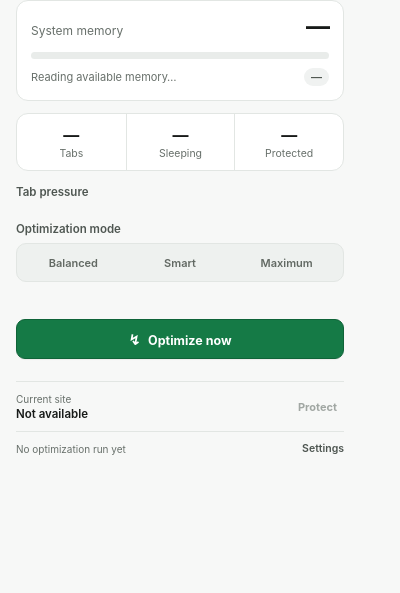
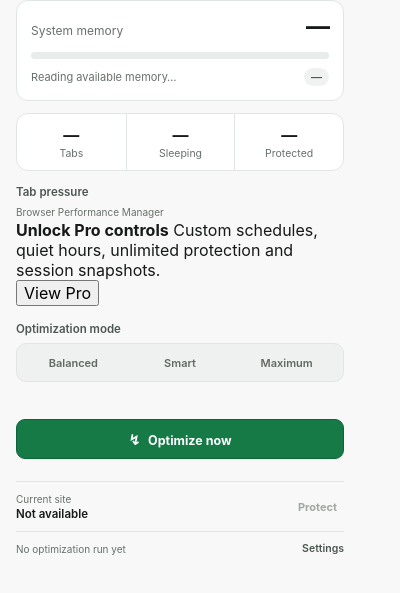
Before and after one commit to matthewcodergamer/RamOptimizer, a browser extension: page popup.html in a window 400 px wide. Shown: the part 67-660 px from the top of the page. Drawn offline with Linux system fonts and the light colour scheme.

Commit message:
Add Pro upgrade card to popup

```diff
--- a/popup.html
+++ b/popup.html
@@ -44,6 +44,15 @@
       <div id="tabList" class="tab-list" aria-live="polite"></div>
     </section>
 
+    <section class="pro-card" id="proCard">
+      <div>
+        <span class="eyebrow">Browser Performance Manager</span>
+        <strong id="proTitle">Unlock Pro controls</strong>
+        <span id="proSummary">Custom schedules, quiet hours, unlimited protection and session snapshots.</span>
+      </div>
+      <button id="proButton" class="pro-button" type="button">View Pro</button>
+    </section>
+
     <section class="control-section">
       <div class="section-label">Optimization mode</div>
       <div class="segmented" role="radiogroup" aria-label="Optimization mode">
@@ -74,6 +83,7 @@
       <button id="openSettings" type="button">Settings</button>
     </footer>
   </main>
+  <script src="premium-config.js"></script>
   <script src="popup.js"></script>
 </body>
 </html>
```
